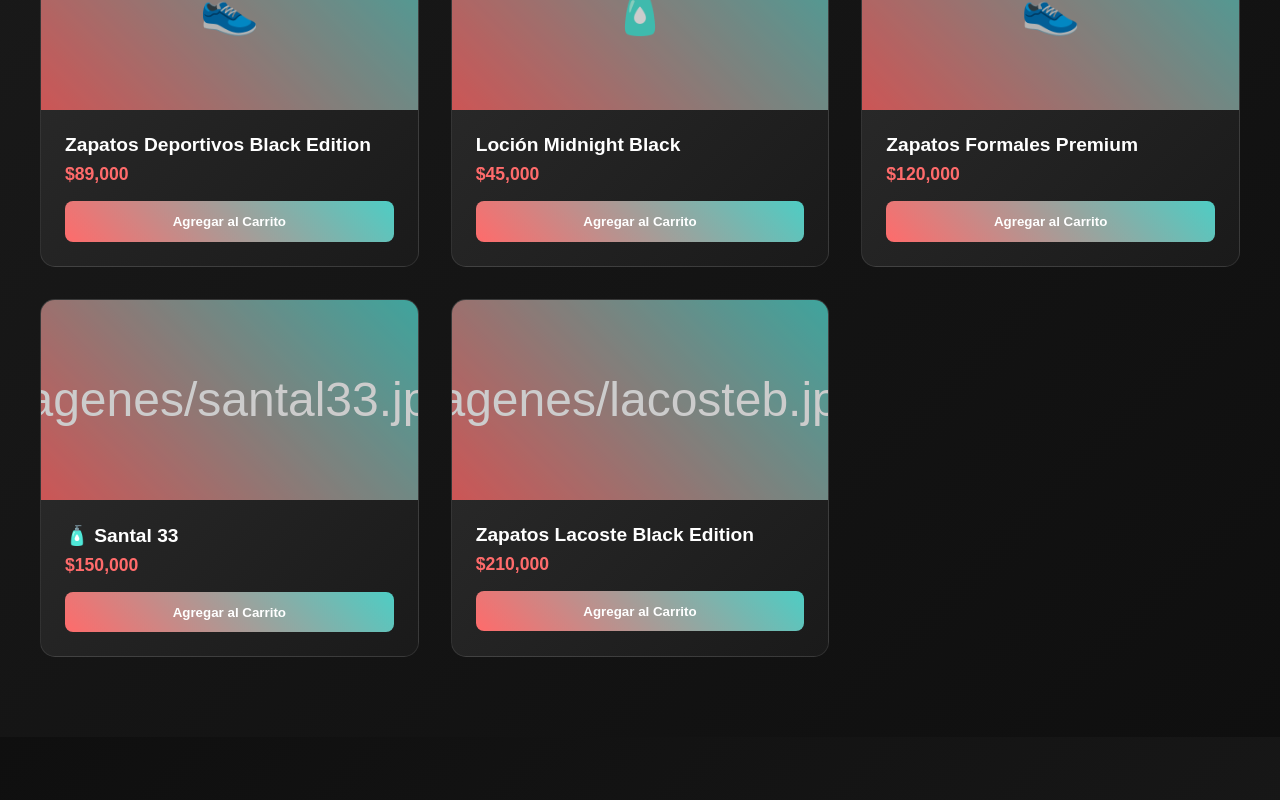
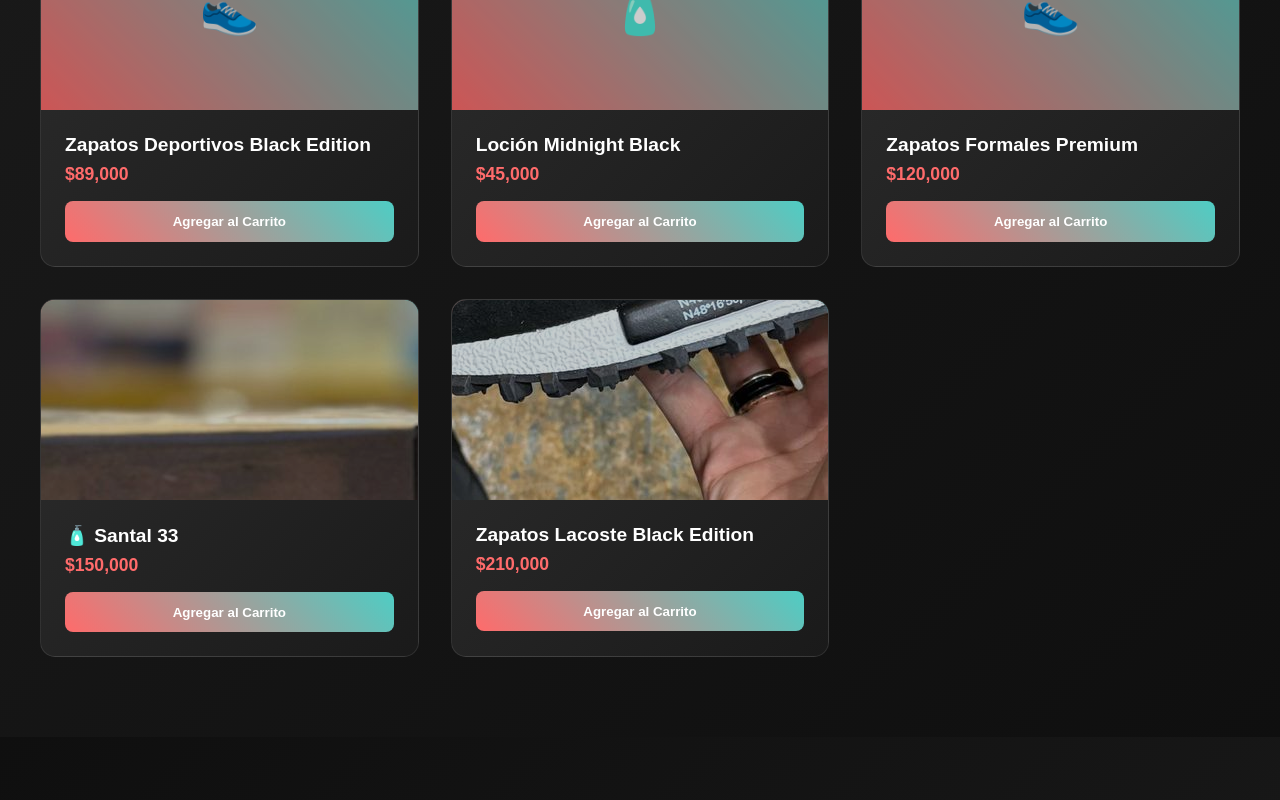
Before and after one commit to camilocorrea2003/BlackStore, a plain HTML site: page index.html in a window 1280 px wide. Shown: the part 1637-2437 px from the top of the page. Drawn offline with Linux system fonts and the light colour scheme.

Commit message:
Update index.html

```diff
--- a/index.html
+++ b/index.html
@@ -613,7 +613,9 @@
                 productCard.className = 'product-card';
                 productCard.innerHTML = `
                     <div class="product-image">
-                        ${product.image}
+    ${product.image.startsWith('http') || product.image.startsWith('imagenes/')
+        ? `<img src="${product.image}" alt="${product.name}" class="product-img">`
+        : product.image}
                     </div>
                     <div class="product-info">
                         <h3>${product.name}</h3>
```
